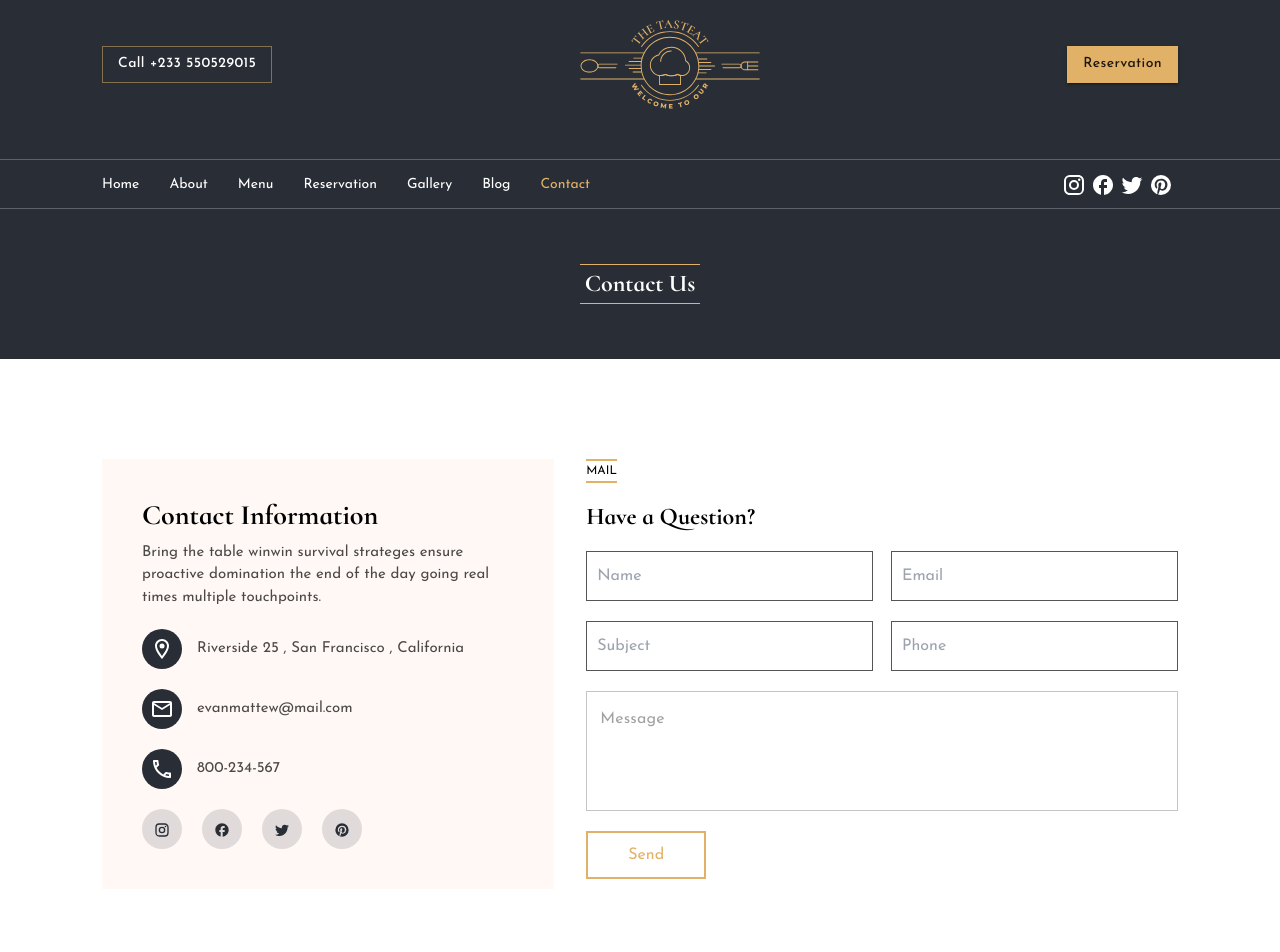
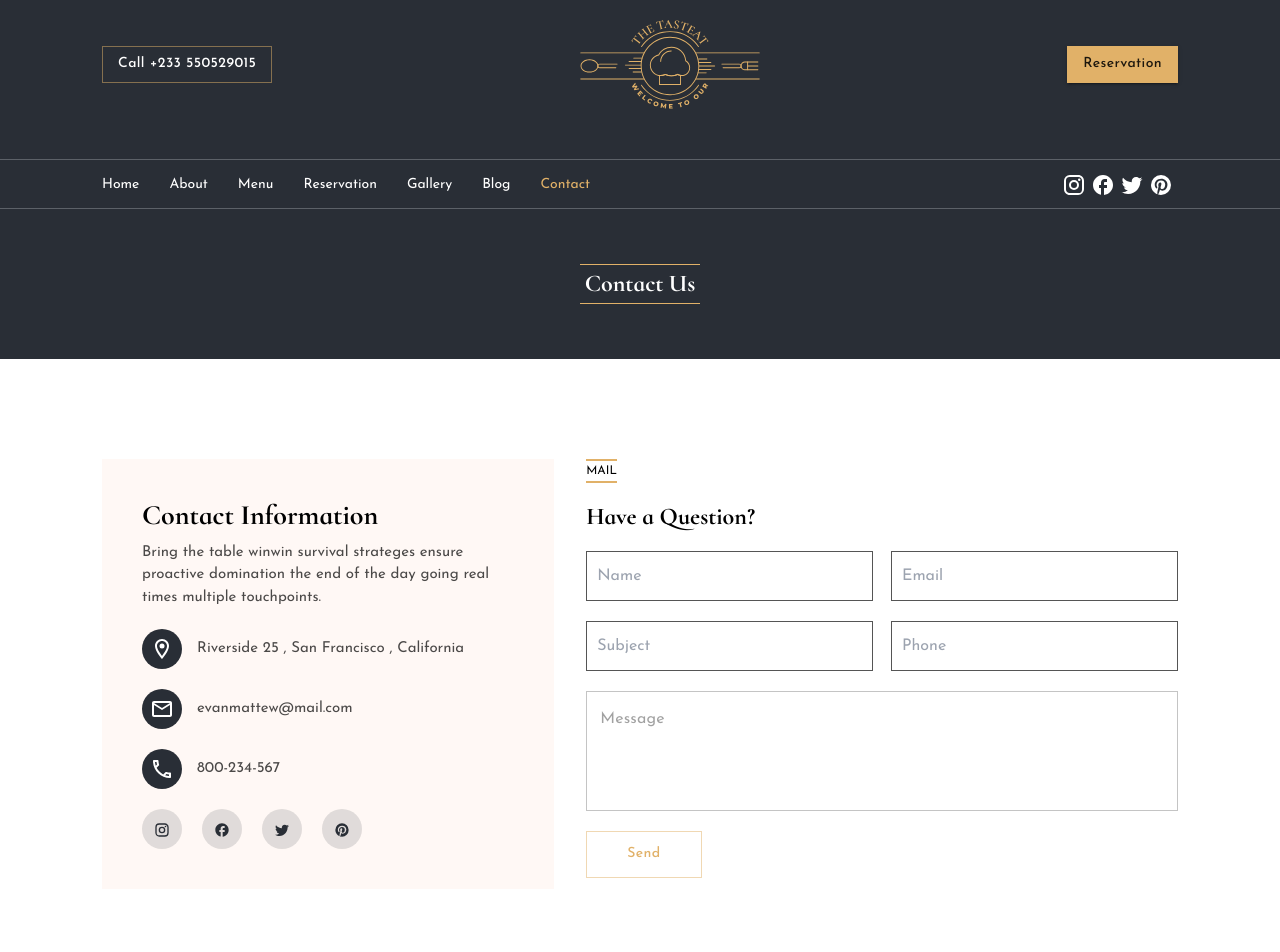
Before and after one commit to FosterSOAsare/taste-eat, a React (Vite) app in the folder client/: page /contact in a window 1280 px wide. Shown: the top 952 px of the page. Built offline with nearby package versions, Linux system fonts and the light colour scheme.

Commit message:
All error validations uses the statusFunc now Reservation Minor fix in blogs.model.js

```diff
--- a/client/src/components/Newsletter/Newsletter.jsx
+++ b/client/src/components/Newsletter/Newsletter.jsx
@@ -38,7 +38,6 @@ const Newsletter = ({ setSnackbar }) => {
 		// setSuccess(true);
 		statusDispatchFunc({ type: "setSuccess", payload: res.success });
 		setEmail("");
-		setTimeout(() => statusDispatchFunc({ type: "clearStatus" }), 2000);
 	}
 	const theme = useTheme();
 	return (
--- a/client/src/components/Reservation/Reservation.jsx
+++ b/client/src/components/Reservation/Reservation.jsx
@@ -45,9 +45,6 @@ const Reservation = () => {
 		});
 		reset();
 		statusDispatchFunc({ type: "setSuccess", payload: "Your reservation has been registered" });
-		setTimeout(() => {
-			statusDispatchFunc({ type: "clearStatus" });
-		}, 2000);
 
 		// Send data as email or store it on the DB
 	}
--- a/client/src/components/Snackbar/Snackbar.jsx
+++ b/client/src/components/Snackbar/Snackbar.jsx
@@ -11,13 +11,19 @@ const Snackbar = ({ text, link, close }) => {
 	const theme = useTheme();
 	const navigate = useNavigate();
 	useEffect(() => {
-		link &&
+		if (link) {
 			setTimeout(() => {
 				setDesc("Redirecting...");
 				setTimeout(() => {
 					navigate(link);
 				}, 1000);
 			}, 1000);
+			return;
+		}
+
+		setTimeout(() => {
+			close();
+		}, 2000);
 	}, []);
 	return (
 		<Box sx={{ ...styles.snackbar, background: theme.palette.primary.main, borderColor: theme.palette.secondary.main }}>
--- a/client/src/context/AuthContext.jsx
+++ b/client/src/context/AuthContext.jsx
@@ -3,29 +3,9 @@ import Validations from "../hooks/validations/Validations";
 
 const AuthContext = createContext();
 const AuthProvider = ({ children }) => {
-	const [error, errorDispatchFunc] = useReducer(errorFunc, { display: "none", text: null });
-	const [waiting, setWaiting] = useState(false);
 	const validations = useMemo(() => new Validations(), []);
 
-	function errorFunc(states, action) {
-		switch (action.type) {
-			case "displayError":
-				return { display: "block", text: action.payload };
-			case "clearError":
-				return { display: "none", text: null };
-			default:
-				return states;
-		}
-	}
-
-	function clearError() {
-		errorDispatchFunc({ type: "clearError" });
-	}
-
-	useEffect(() => {
-		error.display === "block" && setWaiting(false);
-	}, [error]);
-	return <AuthContext.Provider value={{ error, errorDispatchFunc, validations, clearError, waiting, setWaiting }}>{children}</AuthContext.Provider>;
+	return <AuthContext.Provider value={{ validations }}>{children}</AuthContext.Provider>;
 };
 
 export function useAuthContext() {
--- a/client/src/pages/Blogs/Blogs.jsx
+++ b/client/src/pages/Blogs/Blogs.jsx
@@ -1,14 +1,14 @@
-import React, { useState, useEffect } from "react";
+import React, { useState, useEffect, useReducer } from "react";
 import { Container, Box, Grid, Button, Typography } from "@mui/material";
 import { useTheme } from "@mui/material/styles";
 import { useForm } from "react-hook-form";
 import { zodResolver } from "@hookform/resolvers/zod";
 
 import styles from "../../app.styles";
+import { statusFunc } from "../../components/Snackbar/status.service";
 // import blogs from "../../data/blogData";
 import { reservationSchema } from "../../hooks/validations/react-hook-form";
 import { httpFetchBlogs } from "../../hooks/requests/request";
-import { useAuthContext } from "../../context/AuthContext";
 import { useAdminContext } from "../../context/AdminContext";
 
 import PageDesc from "../../components/Header/PageDesc";
@@ -17,6 +17,7 @@ import BlogItem from "../../components/BlogItem/BlogItem";
 import InstagramGallery from "../../components/InstagramGallery/InstagramGallery";
 import Error from "../../components/Error/Error";
 import Loading from "../../components/Loading/Loading";
+import Snackbar from "../../components/Snackbar/Snackbar";
 
 import KeyboardArrowRightIcon from "@mui/icons-material/KeyboardArrowRight";
 
@@ -25,17 +26,17 @@ const BlogsPage = () => {
 	const {
 		register,
 		handleSubmit,
-		getValues,
+		reset,
 		formState: { errors },
 	} = useForm({ resolver: zodResolver(reservationSchema) });
-	const { error, clearError, errorDispatchFunc } = useAuthContext();
+	const [status, statusDispatchFunc] = useReducer(statusFunc, { error: null, success: null, waiting: null });
 	const [blogsData, setBlogsData] = useState([]);
 	const [loading, setLoading] = useState(true);
 	const { isAdmin } = useAdminContext();
 
 	useEffect(() => {
 		let errorKeys = Array.from(Object.keys(errors));
-		errorKeys?.length && errorDispatchFunc({ type: "displayError", payload: errors[errorKeys[0]].message });
+		errorKeys?.length && statusDispatchFunc({ type: "setError", payload: errors[errorKeys[0]].message });
 	}, [errors]);
 
 	useEffect(() => {
@@ -55,6 +56,7 @@ const BlogsPage = () => {
 		setLoading(false);
 	}
 	function saveReservation(data) {
+		statusDispatchFunc({ type: "setSuccess", payload: "Reservation was successfully registered" });
 		const time = `${data.date} ${data.timing}`;
 		console.log({
 			type: "New Reservation",
@@ -63,8 +65,8 @@ const BlogsPage = () => {
 			email: data.email,
 			reservationType: data.reservation,
 		});
-
 		// Send data as email or store it on the DB
+		reset();
 	}
 
 	return (
@@ -122,7 +124,7 @@ const BlogsPage = () => {
 										aria-label={e.name}
 										placeholder={e.name}
 										{...register(e.name.toLowerCase())}
-										onFocus={() => clearError()}
+										onFocus={() => statusDispatchFunc({ type: "clearStatus" })}
 									/>
 								</Grid>
 							))}
@@ -139,13 +141,14 @@ const BlogsPage = () => {
 												placeholder={e.name}
 												name={e.name.toLowerCase()}
 												{...register(e.name.toLowerCase())}
-												onFocus={() => clearError()}
+												onFocus={() => statusDispatchFunc({ type: "clearStatus" })}
 											/>
 										)}
 										{e.name === "Reservation" && (
 											<select
 												className="w-[100%] block bg-transparent hover : outline-none px-[10px] border-[1px] border-white border-solid text-[10px] text-white py-[7px]"
-												{...register("reservation")}>
+												{...register("reservation")}
+												onFocus={() => statusDispatchFunc({ type: "clearStatus" })}>
 												<option value="Reservation Type" disabled style={{ background: theme.palette.primary.main, display: "block", marginTop: "10px" }}>
 													Reservation Type
 												</option>
@@ -161,14 +164,15 @@ const BlogsPage = () => {
 							})}
 						</Grid>
 
-						<Button variant="contained" color="white" sx={{ ...styles.button, marginInline: "auto", display: "block" }} type="submit">
-							Book a Table
+						<Button variant="contained" color="white" sx={{ ...styles.button, marginInline: "auto", display: "block" }} type="submit" disabled={status.waiting}>
+							{status.waiting ? "Waiting..." : "Book a Table"}
 						</Button>
-						{error.display === "block" && <Error text={error.text} sx={{ textAlign: "center" }} />}
+						{status.error && <Error text={status.error} sx={{ textAlign: "center" }} />}
 					</form>
 				</Container>
 			</Box>
 			<InstagramGallery />
+			{status.success && <Snackbar text={status.success} close={() => statusDispatchFunc({ type: "clearStatus" })} />}
 		</>
 	);
 };
--- a/client/src/pages/Contact/Contact.jsx
+++ b/client/src/pages/Contact/Contact.jsx
@@ -1,4 +1,4 @@
-import React, { useState, useEffect } from "react";
+import React, { useReducer, useEffect } from "react";
 import { useTheme } from "@mui/material/styles";
 import { Box, Container, Typography, TextField, Button, Grid } from "@mui/material";
 import { useForm } from "react-hook-form";
@@ -7,10 +7,12 @@ import { zodResolver } from "@hookform/resolvers/zod";
 import { contactSchema } from "../../hooks/validations/react-hook-form";
 import styles from "../../app.styles";
 import { useAuthContext } from "../../context/AuthContext";
+import { statusFunc } from "../../components/Snackbar/status.service";
 
 import PageDesc from "../../components/Header/PageDesc";
 import Title from "../../components/Title/Title";
 import Error from "../../components/Error/Error";
+import Snackbar from "../../components/Snackbar/Snackbar";
 
 import LocationOnOutlinedIcon from "@mui/icons-material/LocationOnOutlined";
 import MailOutlineOutlinedIcon from "@mui/icons-material/MailOutlineOutlined";
@@ -29,19 +31,21 @@ const ContactUsPage = () => {
 	const {
 		register,
 		handleSubmit,
-		getValues,
+		reset,
 		formState: { errors },
 	} = useForm({ resolver: zodResolver(contactSchema) });
-	const { error, errorDispatchFunc, clearError } = useAuthContext();
+	const [status, statusDispatchFunc] = useReducer(statusFunc, { error: null, success: null, waiting: null });
 
 	useEffect(() => {
 		let errorKeys = Array.from(Object.keys(errors));
-		errorKeys?.length && errorDispatchFunc({ type: "displayError", payload: errors[errorKeys[0]].message });
+		errorKeys?.length && statusDispatchFunc({ type: "setError", payload: errors[errorKeys[0]].message });
 	}, [errors]);
 
 	function saveReservation(data) {
+		statusDispatchFunc({ type: "setWaiting" });
 		console.log(data);
 		// Send data as email or store it on the DB
+		statusDispatchFunc({ type: "clearStatus" });
 	}
 	return (
 		<>
@@ -174,7 +178,7 @@ const ContactUsPage = () => {
 												placeholder={e.text}
 												aria-label={e.text}
 												{...register(e.text.toLowerCase())}
-												onFocus={() => clearError()}></input>
+												onFocus={() => statusDispatchFunc({ type: "clearStatus" })}></input>
 										</Grid>
 									);
 								})}
@@ -193,22 +197,21 @@ const ContactUsPage = () => {
 										placeholder="Message"
 										aria-label="Enter message here"
 										{...register("message")}
-										onFocus={() => clearError()}></TextField>
+										onFocus={() => statusDispatchFunc({ type: "clearStatus" })}></TextField>
 								</Grid>
 							</Grid>
-							{error.display === "block" && <Error text={error.text} />}
-							<button
+							{status.error && <Error text={status.error} />}
+							<Button
+								variant="outlined"
+								color="secondary"
 								style={{
 									...styles.button,
-									paddingInline: "30px",
-									background: "transparent",
 									padding: "10px 40px",
-									border: `2px solid ${theme.palette.secondary.main}`,
-									color: theme.palette.secondary.main,
 								}}
-								type="submit">
-								Send
-							</button>
+								type="submit"
+								disabled={status?.waiting}>
+								{status.waiting ? "Waiting..." : "Send"}
+							</Button>
 						</form>
 					</Box>
 				</Container>
@@ -277,6 +280,7 @@ const ContactUsPage = () => {
 					</Grid>
 				</Container>
 			</Box>
+			{status.success && <Snackbar text={status.success} />}
 		</>
 	);
 };
--- a/client/src/pages/PasswordProtected/PasswordProtected.jsx
+++ b/client/src/pages/PasswordProtected/PasswordProtected.jsx
@@ -34,7 +34,6 @@ const PasswordProtectedPage = () => {
 			}
 			statusDispatchFunc({ type: "setSuccess", payload: "Admin user authenticated successfully..." });
 			setTimeout(() => {
-				statusDispatchFunc({ type: "clearStatus" });
 				setIsAdmin(true);
 				localStorage.setItem("admin-session", res._id);
 			}, 1000);
```
Also changed, not shown: client/src/hooks/validations/react-hook-form.js (+12 -0 lines), client/src/pages/Reservation/Reservation.jsx (+64 -3 lines), client/src/styles/output.css (+14 -0 lines), 2 other files (tests, documents, lock files or other folders).
